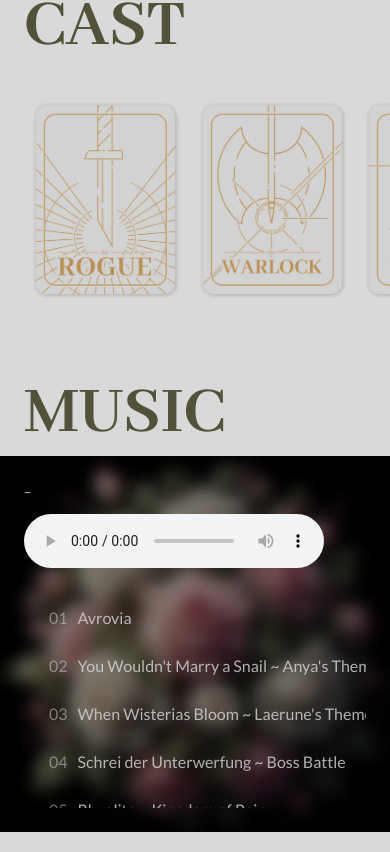
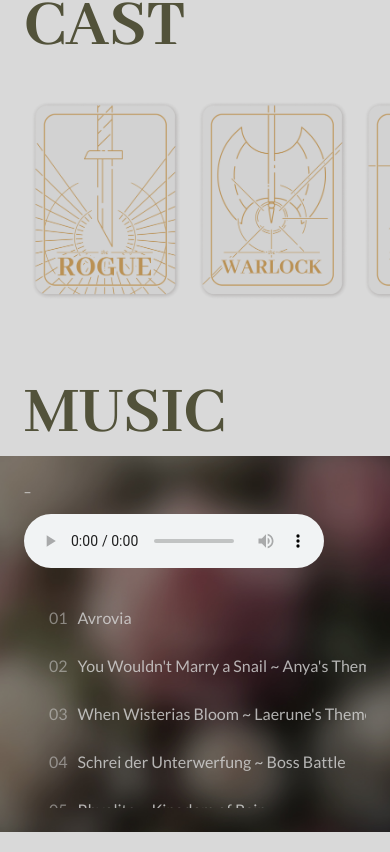
Before and after one commit to hollyefig/avrovia, a React (Create React App) app: page / in a window 390 px wide. Shown: the part 766-1618 px from the top of the page. Built offline with nearby package versions, Linux system fonts and the light colour scheme.

Commit message:
Music sect updated for mobile

```diff
--- a/src/components/sect1/Countdown.jsx
+++ b/src/components/sect1/Countdown.jsx
@@ -1,11 +1,10 @@
 import React, { useState, useEffect } from "react";
 
-export default function Countdown() {
-  const calculateCountdown = () => {
+const getNextMonday = () => {
   const currentDate = new Date();
   let currentDay = currentDate.getUTCDay();
   let daysUntilMonday = (1 + (7 - currentDay)) % 7;
-    const countdownDate = new Date(
+  const nextMonday = new Date(
     currentDate.getUTCFullYear(),
     currentDate.getUTCMonth(),
     currentDate.getUTCDate() + daysUntilMonday,
@@ -14,7 +13,22 @@ export default function Countdown() {
     0,
     0
   );
-    const timeDifference = countdownDate - currentDate;
+  return nextMonday;
+};
+
+export default function Countdown() {
+  const calculateCountdown = () => {
+    const currentDate = new Date();
+    const nextMonday = getNextMonday();
+
+    // Calculate time difference until next Monday at 3pm
+    let timeDifference = nextMonday - currentDate;
+
+    // If the current time is after Monday 3pm, reset the countdown to 4 hours after Monday 3pm
+    if (timeDifference < 0) {
+      const newDeadline = new Date(nextMonday.getTime() + 4 * 60 * 60 * 1000);
+      timeDifference = newDeadline - currentDate;
+    }
 
     const days = Math.floor(timeDifference / (1000 * 60 * 60 * 24));
     const hours = Math.floor(
@@ -49,9 +63,8 @@ export default function Countdown() {
     const intervalId = setInterval(calculateCountdown, 1000);
     setInSession(countdown.days === 0 && countdown.seconds === 0);
 
-    // Clear the interval when the component unmounts
     return () => clearInterval(intervalId);
-  }, [countdown, setInSession]); // Run the effect once when the component mounts
+  }, [countdown, setInSession]);
 
   return (
     <>
--- a/src/components/sect2/Sect2.jsx
+++ b/src/components/sect2/Sect2.jsx
@@ -2,12 +2,12 @@ import React, { useState, useEffect, useRef } from "react";
 import gsap from "gsap";
 import { data } from "../../data";
 import "./sect2.css";
-import { ScrollToPlugin } from "gsap/ScrollToPlugin";
-gsap.registerPlugin(ScrollToPlugin);
+import { ScrollTrigger } from "gsap/ScrollTrigger";
+gsap.registerPlugin(ScrollTrigger);
 
 export default function Sect2() {
+  // ? character
   const cast = data.cast;
-  // current character
   const [char, setChar] = useState(null);
   const gridRef = useRef(null);
 
@@ -23,6 +23,7 @@ export default function Sect2() {
       .to(".charGrid", { opacity: 1 });
   };
 
+  // * useEffect
   useEffect(() => {
     const keypress = (e) => {
       if (e.key === "Escape") {
--- a/src/components/sect2/sect2.css
+++ b/src/components/sect2/sect2.css
@@ -160,7 +160,10 @@
     .charGrid {
         display: flex;
         flex-direction: column-reverse;
+    }
 
+    .charCardsWrap > img:hover {
+        transform: none;
     }
 
 }
--- a/src/components/sect3/sect3.css
+++ b/src/components/sect3/sect3.css
@@ -4,6 +4,9 @@
     background-repeat: no-repeat;
     background-size: cover;
     padding: 1.5em;
+    display: flex;
+    justify-content: center;
+    align-items: center;
 }
 
 .sect3Flex {
@@ -16,6 +19,7 @@
 
 .sect3Flex > div {
     flex: 1;
+    overflow-x: hidden;
 }
 
 .sect3Left {
@@ -86,6 +90,7 @@
         flex-direction: column;
         row-gap: 40px;
         padding: 0;
+        max-width: 425px;
     }
 
     .player {
@@ -96,3 +101,10 @@
         max-height: 200px;
     }
 }
+
+@media only screen and (max-width: 425px) {
+
+    .sect3Bg {
+        background-size: 200vw auto;
+    }
+}
```
Also changed, not shown: src/components/sect3/music.js (+0 -42 lines). Lines whose indentation alone changed are shown as unchanged.
